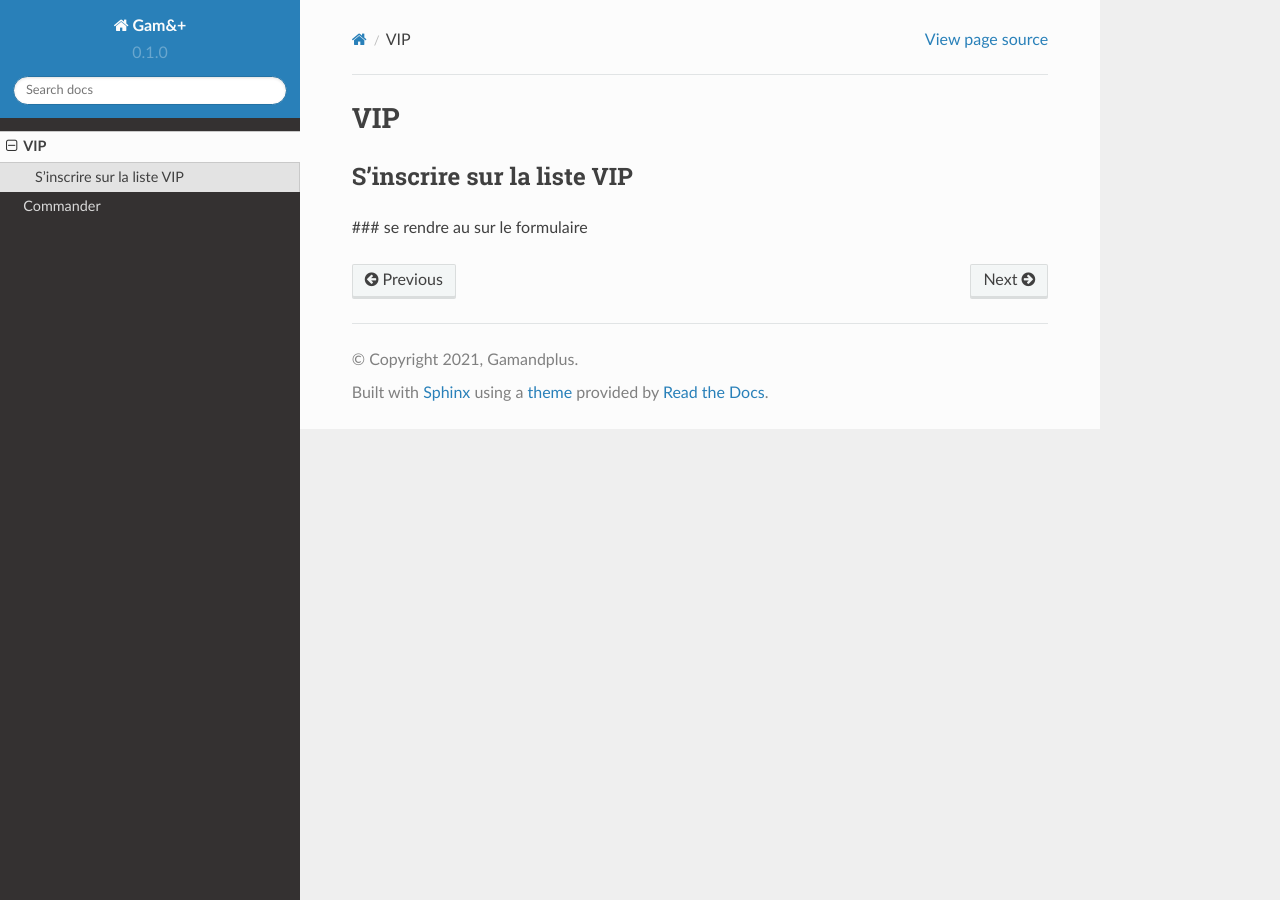
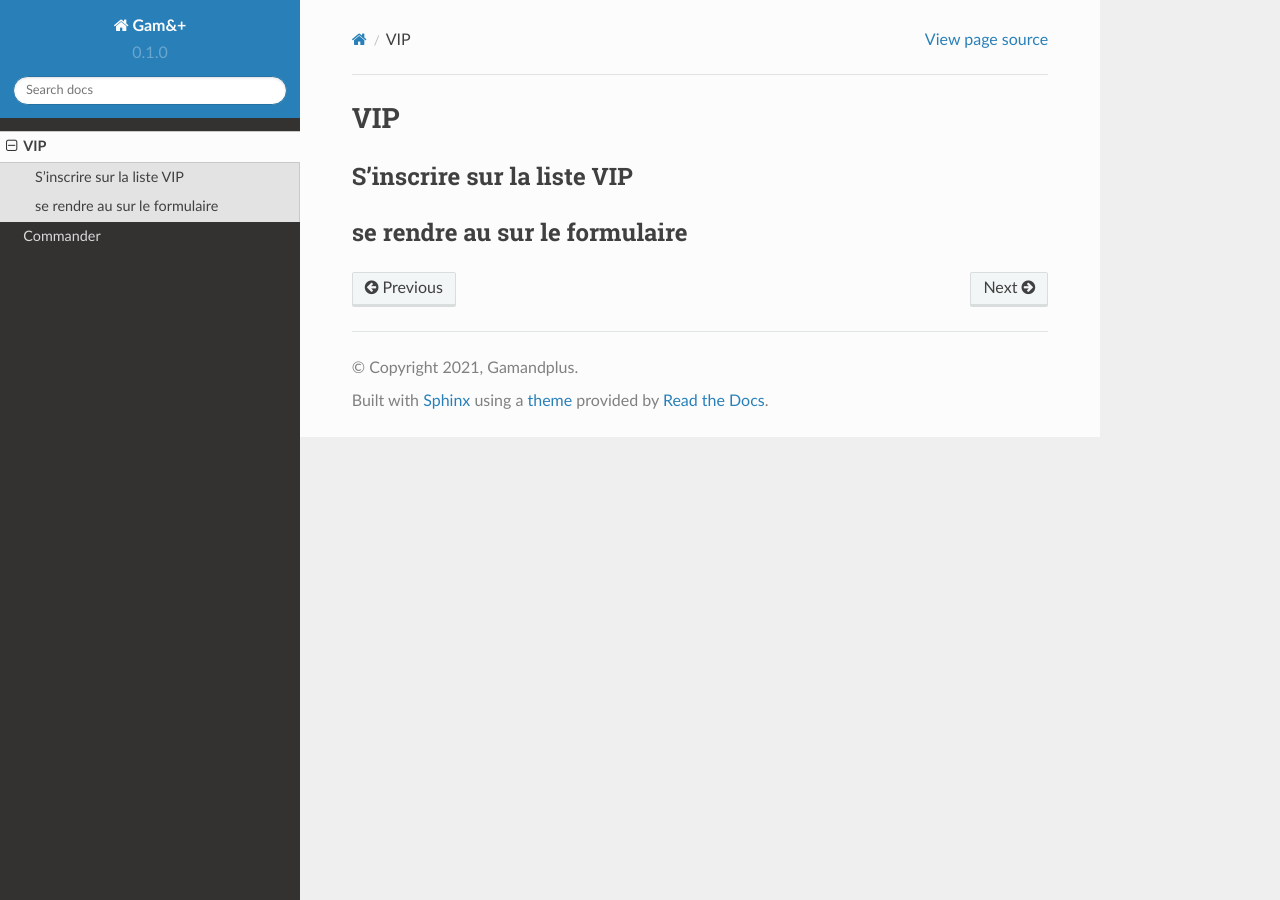
Before and after one commit to conradpringiers/Gam-docs, a Sphinx documentation site: the page built from docs/source/VIP.rst, in a window 1280 px wide. Built offline with Sphinx 7.4.7 and the Read the Docs theme 2.0.0, drawn with Linux system fonts in a browser that asks for light colours.

Commit message:
Update VIP.rst

```diff
--- a/docs/source/VIP.rst
+++ b/docs/source/VIP.rst
@@ -2,4 +2,5 @@ VIP
 ====
 S'inscrire sur la liste VIP
 ----
-### se rendre au sur le formulaire
+se rendre au sur le formulaire
+------
```
